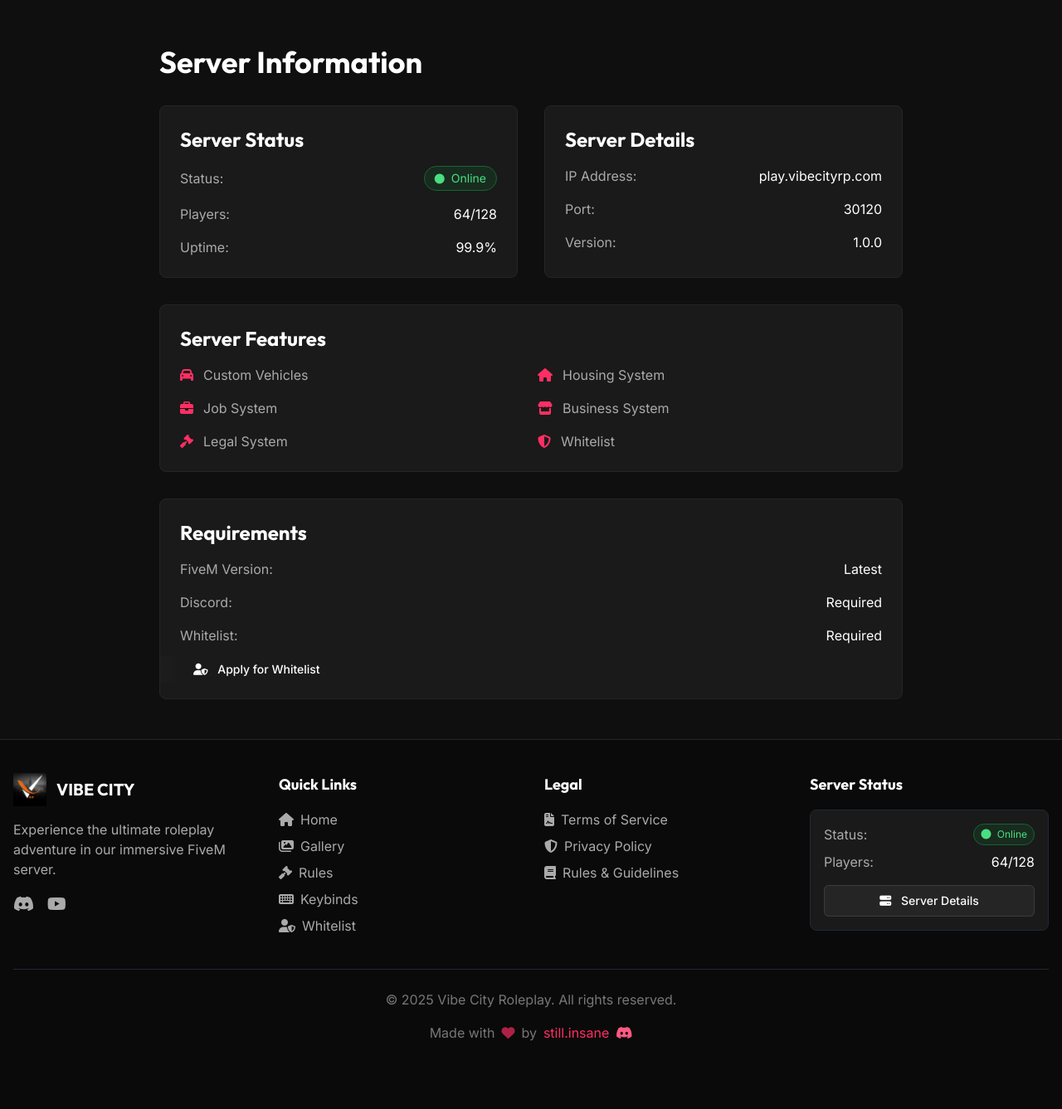
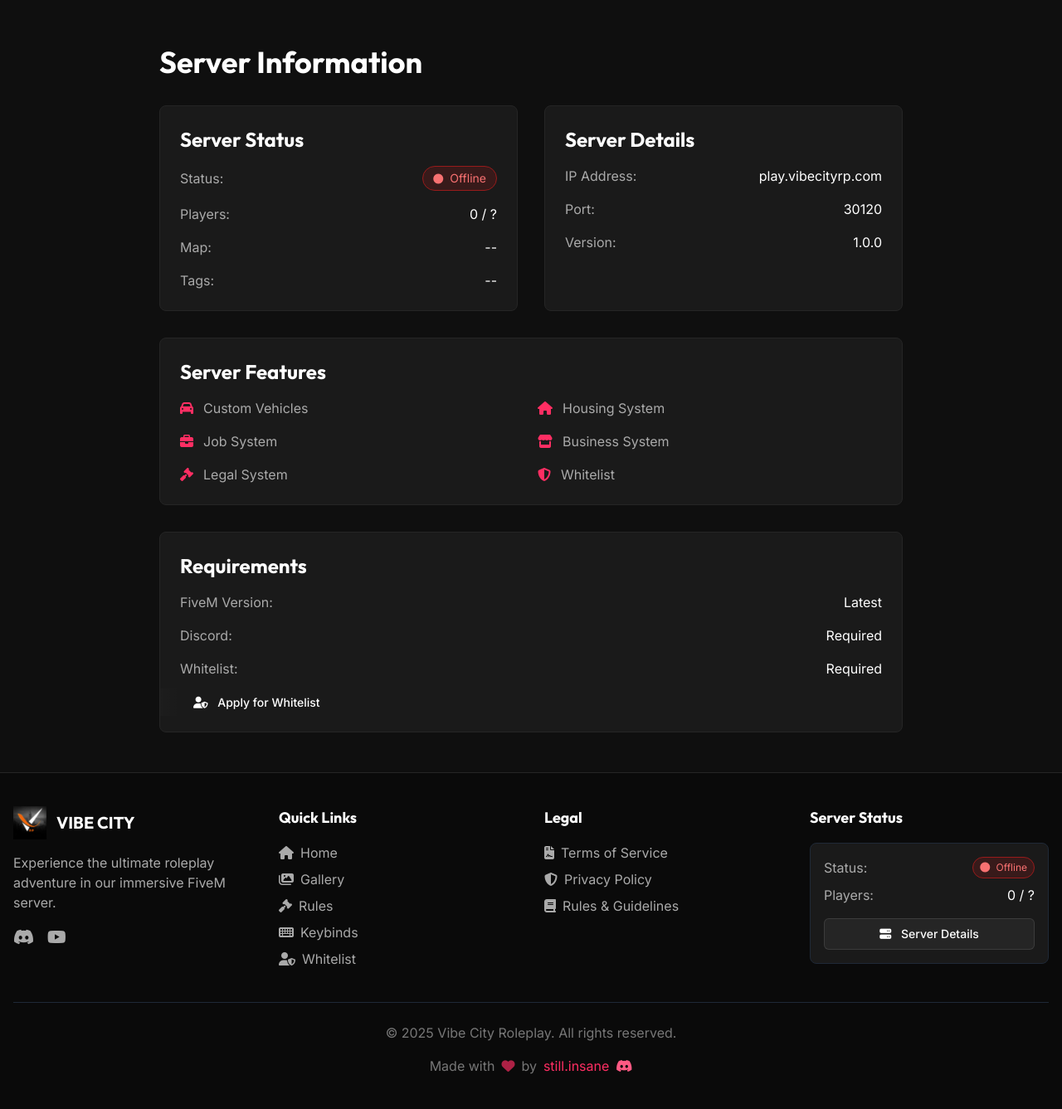
Before and after one commit to Harsha-057/Vibe_city, a Django app: page /server-info/ in a window 1280 px wide. Shown: the part 73-1410 px from the top of the page at 83% size. Before the commit the page ends 1328 px from the top, so only its background shows below. Run offline with Django 4.2, Linux system fonts and the light colour scheme; some libraries are stand-ins or nearby versions.

Commit message:
added dynamic server status

```diff
--- a/templates/base.html
+++ b/templates/base.html
@@ -526,13 +526,13 @@
                     <div class="bg-primary-50 rounded-lg p-4 border border-gray-800 hover:border-accent transition-colors duration-300">
                         <div class="flex items-center justify-between mb-2">
                             <span class="text-textSecondary">Status:</span>
-                            <span class="px-2 py-1 rounded-full text-xs bg-green-900/30 text-green-400 border border-green-800">
-                                <i class="fas fa-circle text-xs mr-1"></i> Online
+                            <span id="mini-server-status" class="px-2 py-1 rounded-full text-xs border">
+                                <i class="fas fa-circle text-xs mr-1"></i> Checking...
                             </span>
                         </div>
                         <div class="flex items-center justify-between mb-2">
                             <span class="text-textSecondary">Players:</span>
-                            <span class="text-textPrimary">64/128</span>
+                            <span id="mini-server-players" class="text-textPrimary">--</span>
                         </div>
                         <div class="mt-4">
                             <a href="{% url 'server_info' %}" class="btn-secondary w-full py-2 px-4 rounded-md text-center block group">
@@ -542,6 +542,7 @@
                         </div>
                     </div>
                 </div>
+
             </div>
 
             <div class="border-t border-gray-800 mt-10 pt-6 text-center">
@@ -588,6 +589,32 @@
             }
         });
     </script>
+    <script>
+        document.addEventListener("DOMContentLoaded", () => {
+            fetch("https://servers-frontend.fivem.net/api/servers/single/va3mzq")
+                .then(response => response.json())
+                .then(data => {
+                    const info = data?.Data;
+                    if (!info) return;
+
+                    // Status
+                    const statusEl = document.getElementById("mini-server-status");
+                    statusEl.innerHTML = '<i class="fas fa-circle text-xs mr-1"></i> Online';
+                    statusEl.classList.add("bg-green-900/30", "text-green-400", "border-green-800");
+
+                    // Players
+                    document.getElementById("mini-server-players").textContent = `${info.clients} / ${info.sv_maxclients}`;
+                })
+                .catch(error => {
+                    console.error("Error fetching server data:", error);
+                    const statusEl = document.getElementById("mini-server-status");
+                    statusEl.innerHTML = '<i class="fas fa-circle text-xs mr-1"></i> Offline';
+                    statusEl.classList.add("bg-red-900/30", "text-red-400", "border-red-800");
+                    document.getElementById("mini-server-players").textContent = "0 / ?";
+                });
+        });
+        </script>
+
 
     {% block extra_js %}{% endblock %}
 </body>
--- a/templates/home.html
+++ b/templates/home.html
@@ -610,4 +610,5 @@
         window.addEventListener('scroll', animateOnScroll);
     });
 </script>
+
 {% endblock %}
--- a/templates/server_info.html
+++ b/templates/server_info.html
@@ -14,17 +14,21 @@
                 <div class="space-y-4">
                     <div class="flex items-center justify-between">
                         <span class="text-textSecondary">Status:</span>
-                        <span class="px-3 py-1 rounded-full text-sm bg-green-900/30 text-green-400 border border-green-800">
-                            <i class="fas fa-circle text-xs mr-1"></i> Online
+                        <span id="server-status" class="px-3 py-1 rounded-full text-sm border">
+                            <i class="fas fa-circle text-xs mr-1"></i> Checking...
                         </span>
                     </div>
                     <div class="flex items-center justify-between">
                         <span class="text-textSecondary">Players:</span>
-                        <span class="text-textPrimary">64/128</span>
+                        <span id="server-players" class="text-textPrimary">--</span>
                     </div>
                     <div class="flex items-center justify-between">
-                        <span class="text-textSecondary">Uptime:</span>
-                        <span class="text-textPrimary">99.9%</span>
+                        <span class="text-textSecondary">Map:</span>
+                        <span id="server-map" class="text-textPrimary">--</span>
+                    </div>
+                    <div class="flex items-center justify-between">
+                        <span class="text-textSecondary">Tags:</span>
+                        <span id="server-tags" class="text-textPrimary">--</span>
                     </div>
                 </div>
             </div>
@@ -35,11 +39,11 @@
                 <div class="space-y-4">
                     <div class="flex items-center justify-between">
                         <span class="text-textSecondary">IP Address:</span>
-                        <span class="text-textPrimary">play.vibecityrp.com</span>
+                        <span id="server-ip" class="text-textPrimary">play.vibecityrp.com</span>
                     </div>
                     <div class="flex items-center justify-between">
                         <span class="text-textSecondary">Port:</span>
-                        <span class="text-textPrimary">30120</span>
+                        <span id="server-port" class="text-textPrimary">30120</span>
                     </div>
                     <div class="flex items-center justify-between">
                         <span class="text-textSecondary">Version:</span>
@@ -105,4 +109,47 @@
         </div>
     </div>
 </div>
+
+<!-- Live Data Script -->
+<script>
+document.addEventListener("DOMContentLoaded", () => {
+    fetch("https://servers-frontend.fivem.net/api/servers/single/va3mzq")
+        .then(response => response.json())
+        .then(data => {
+            const info = data?.Data;
+            if (!info) return;
+
+            // Status
+            const statusEl = document.getElementById("server-status");
+            statusEl.innerHTML = '<i class="fas fa-circle text-xs mr-1"></i> Online';
+            statusEl.classList.add("bg-green-900/30", "text-green-400", "border-green-800");
+
+            // Players
+            document.getElementById("server-players").textContent = `${info.clients} / ${info.sv_maxclients}`;
+
+            // Map
+            document.getElementById("server-map").textContent = info.mapname || "Unknown";
+
+            // Tags
+            document.getElementById("server-tags").textContent = info.vars?.tags || "None";
+
+            // IP and Port
+            const endpoints = info.connectEndPoints || [];
+            const [ipWithPort] = endpoints;
+            if (ipWithPort) {
+                const [ip, port] = ipWithPort.split(':');
+                document.getElementById("server-ip").textContent = ip || "Unknown";
+                document.getElementById("server-port").textContent = port || "30120";
+            }
+
+        })
+        .catch(error => {
+            console.error("Error fetching server data:", error);
+            const statusEl = document.getElementById("server-status");
+            statusEl.innerHTML = '<i class="fas fa-circle text-xs mr-1"></i> Offline';
+            statusEl.classList.add("bg-red-900/30", "text-red-400", "border-red-800");
+            document.getElementById("server-players").textContent = "0 / ?";
+        });
+});
+</script>
 {% endblock %}
```
